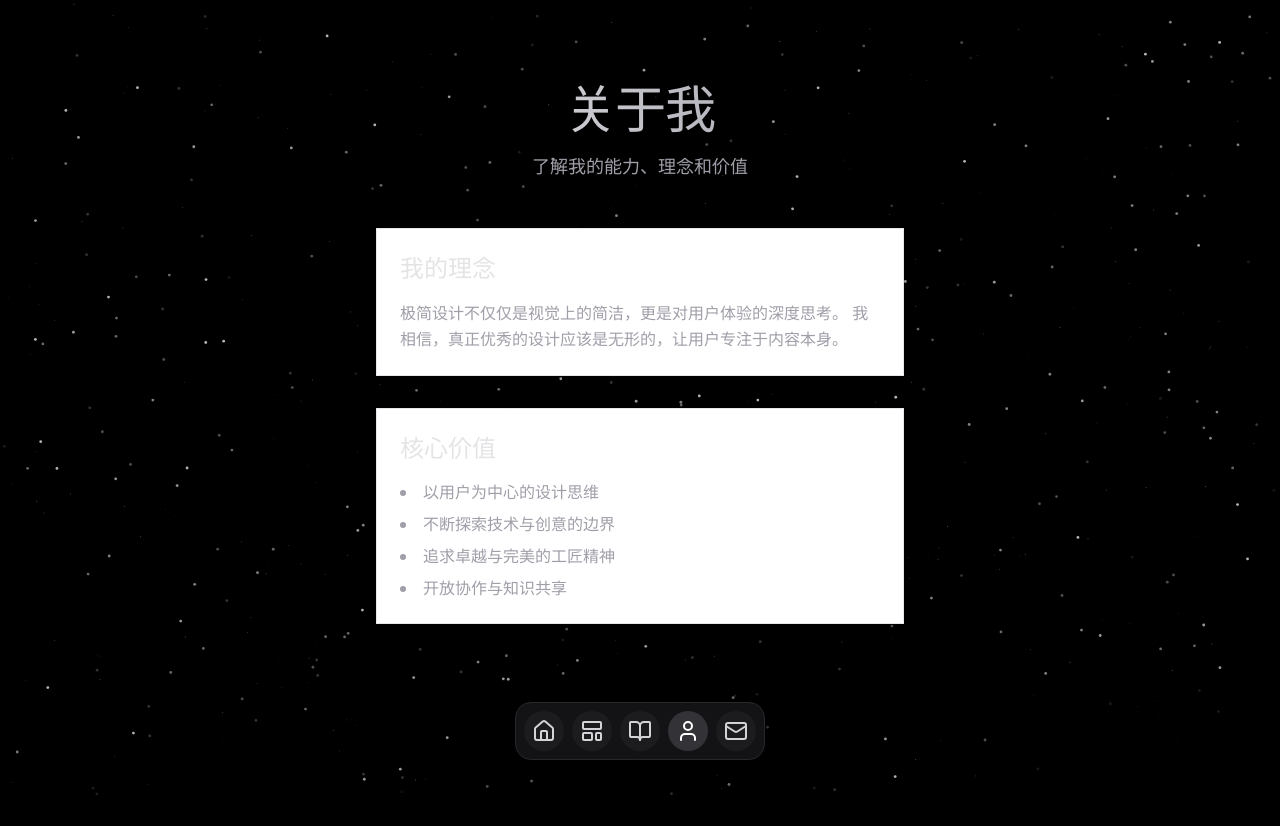
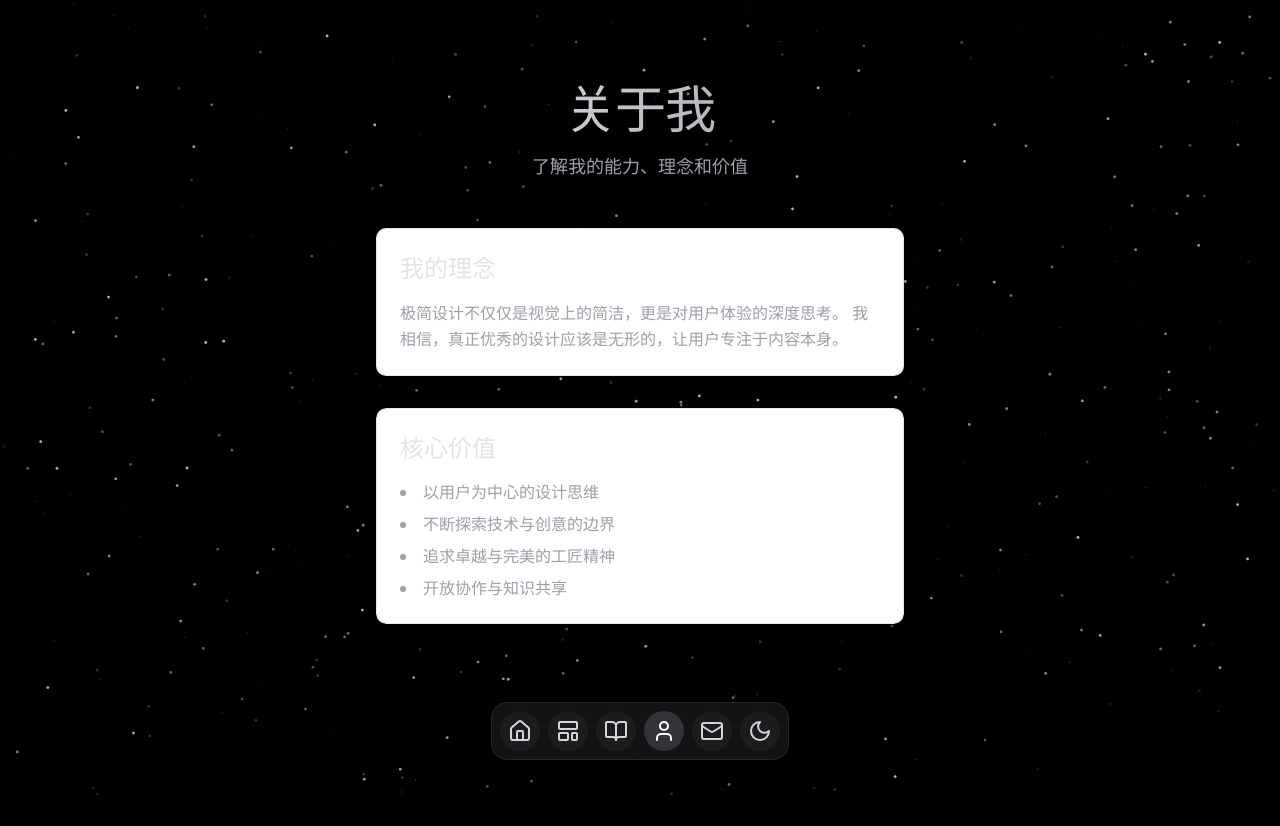
Before and after one commit to publieople/Homepage, a React (Vite) app: page /about in a window 1280 px wide. Built offline with nearby package versions, Linux system fonts and the light colour scheme.

Commit message:
feat(layout): 添加暗色模式切换功能并优化导航组件
- 在导航栏中添加暗色模式切换按钮
- 实现 useDarkMode 钩子以管理主题模式
- 更新导航栏和卡片组件的样式

```diff
--- a/src/components/layout/Navigation.tsx
+++ b/src/components/layout/Navigation.tsx
@@ -1,11 +1,23 @@
 import { Dock, DockIcon } from "@/components/magicui/dock";
-import { HomeIcon, LayoutTemplate, BookOpen, User, Mail, Menu, X } from "lucide-react";
+import {
+  HomeIcon,
+  LayoutTemplate,
+  BookOpen,
+  User,
+  Mail,
+  Menu,
+  X,
+  Sun,
+  Moon,
+} from "lucide-react";
 import { useNavigate, useLocation } from "react-router-dom";
 import { cn } from "@/lib/utils";
 import { useState } from "react";
+import { useDarkMode } from "@/hooks/useDarkMode";
+import { LucideIcon } from "lucide-react";
 
 type NavItem = {
-  icon: React.ComponentType<React.SVGProps<SVGSVGElement>>;
+  icon: LucideIcon;
   path: string;
   label: string;
 };
@@ -22,6 +34,7 @@ export function Navigation() {
   const navigate = useNavigate();
   const location = useLocation();
   const [isMenuOpen, setIsMenuOpen] = useState(false);
+  const { isDarkMode, toggleDarkMode } = useDarkMode();
 
   const toggleMenu = () => setIsMenuOpen(!isMenuOpen);
 
@@ -38,6 +51,15 @@ export function Navigation() {
       <div className="fixed inset-x-0 bottom-0 z-50 bg-zinc-900/95 border-t border-zinc-800 backdrop-blur-md">
         <div className="flex items-center justify-between p-4 border-b border-zinc-800">
           <h2 className="text-lg font-semibold text-zinc-200">导航菜单</h2>
+          <div className="flex items-center gap-4">
+            {/* 移动端暗色模式切换按钮 */}
+            <button
+              onClick={toggleDarkMode}
+              className="p-2 text-zinc-400 hover:text-zinc-200 transition-colors"
+              title={isDarkMode ? "切换到亮色模式" : "切换到暗色模式"}
+            >
+              {isDarkMode ? <Sun size={24} /> : <Moon size={24} />}
+            </button>
             <button
               onClick={toggleMenu}
               className="p-2 text-zinc-400 hover:text-zinc-200"
@@ -45,6 +67,7 @@ export function Navigation() {
             >
               <X size={24} />
             </button>
+          </div>
         </div>
         <nav className="p-4">
           <ul className="space-y-2">
@@ -59,7 +82,9 @@ export function Navigation() {
                     }}
                     className={cn(
                       "flex w-full items-center space-x-3 rounded-lg px-4 py-3 text-zinc-400 transition-colors",
-                      isActive ? "bg-zinc-800/60 text-white" : "hover:bg-zinc-800/40 hover:text-zinc-200"
+                      isActive
+                        ? "bg-zinc-800/60 text-white"
+                        : "hover:bg-zinc-800/40 hover:text-zinc-200"
                     )}
                   >
                     <item.icon size={20} />
@@ -95,6 +120,18 @@ export function Navigation() {
             </DockIcon>
           );
         })}
+        {/* 暗色模式切换按钮 */}
+        <DockIcon
+          onClick={toggleDarkMode}
+          className="bg-zinc-800/50 hover:bg-zinc-700/60 transition-colors"
+          title={isDarkMode ? "切换到亮色模式" : "切换到暗色模式"}
+        >
+          {isDarkMode ? (
+            <Sun className="text-zinc-300" />
+          ) : (
+            <Moon className="text-zinc-300" />
+          )}
+        </DockIcon>
       </Dock>
 
       {/* 移动端汉堡菜单按钮 */}
--- /dev/null
+++ b/src/hooks/useDarkMode.ts
@@ -0,0 +1,33 @@
+import { useEffect, useState } from 'react';
+
+export function useDarkMode() {
+  const [isDarkMode, setIsDarkMode] = useState(() => {
+    // 检查localStorage中的主题设置
+    const savedTheme = localStorage.getItem('theme');
+    if (savedTheme) {
+      return savedTheme === 'dark';
+    }
+    // 如果没有保存的设置，检查系统主题偏好
+    return window.matchMedia('(prefers-color-scheme: dark)').matches;
+  });
+
+  useEffect(() => {
+    const root = window.document.documentElement;
+    if (isDarkMode) {
+      root.classList.add('dark');
+      localStorage.setItem('theme', 'dark');
+    } else {
+      root.classList.remove('dark');
+      localStorage.setItem('theme', 'light');
+    }
+  }, [isDarkMode]);
+
+  const toggleDarkMode = () => {
+    setIsDarkMode(prev => !prev);
+  };
+
+  return {
+    isDarkMode,
+    toggleDarkMode
+  };
+}
--- a/src/pages/about/About.tsx
+++ b/src/pages/about/About.tsx
@@ -5,7 +5,7 @@ export function About() {
   return (
     <PageTemplate title="关于我" subtitle="了解我的能力、理念和价值">
       <div className="space-y-4 sm:space-y-6 lg:space-y-8 px-4 sm:px-0">
-        <MagicCard className="">
+        <MagicCard className="rounded-lg">
           <section className="p-4 sm:p-6">
             <h2 className="mb-3 sm:mb-4 text-xl sm:text-2xl font-semibold text-zinc-200">
               我的理念
@@ -17,7 +17,7 @@ export function About() {
           </section>
         </MagicCard>
 
-        <MagicCard className="overflow-hidden">
+        <MagicCard className="overflow-hidden rounded-lg">
           <section className="p-4 sm:p-6">
             <h2 className="mb-3 sm:mb-4 text-xl sm:text-2xl font-semibold text-zinc-200">
               核心价值
```
Lines whose indentation alone changed are shown as unchanged.
